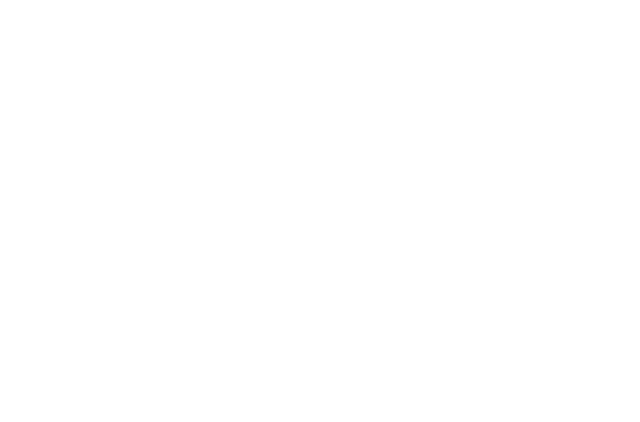
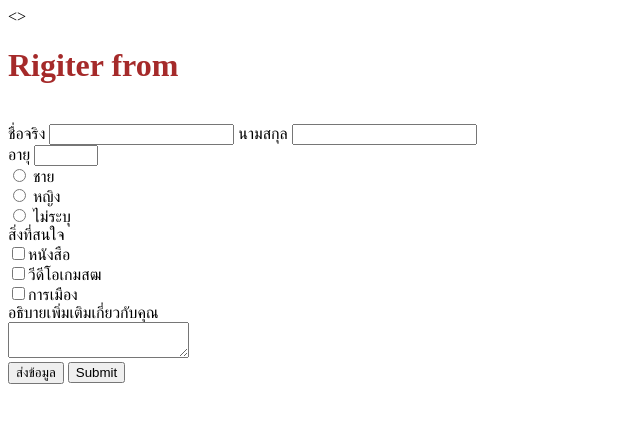
Before and after one commit to MaxMock/test101, a plain HTML site: page index.html in a window 1280 px wide. Shown: the whole page, without its empty margins (0-640 px from the left). Drawn offline with Linux system fonts and the light colour scheme.

Commit message:
add html

```diff
--- a/index.html
+++ b/index.html
@@ -5,7 +5,37 @@
     <meta name="viewport" content="width=device-width, initial-scale=1.0">
     <title>Document</title>
 </head>
-<body>
+<>
+    <h1 style="color: brown;">Rigiter from</h1> <br>
+   ชื่อจริง <input type="text"> นามสกุล <input type="text"> <br>
+   อายุ <input type="number" min="0" max="100">
+    <div>
+        <input  name="gender" type="radio"> ชาย
+    </div>
+    <div>
+        <input  name="gender" type="radio"> หญิง
+    </div>
+    <div>
+        <input  name="gender" type="radio"> ไม่ระบุ
+    </div>
+    <div>สิ่งที่สนใจ
+        <div>
+            <input nmae="interrest" type="checkbox">หนังสือ
+        </div>
 
+        <div>
+            <input nmae="interrest" type="checkbox">วีดีโอเกมสฒ
+        </div>
+        <div>
+            <input nmae="interrest" type="checkbox" >การเมือง
+        </div>
+    </div>
+    <div>
+        อธิบายเพิ่มเติมเกี่ยวกับคุณ
+       <div><textarea></textarea></div>
+    </div>
+
+<div><button>ส่งข้อมูล</button>
+<input type="submit"></div>
 </body>
 </html>
```
